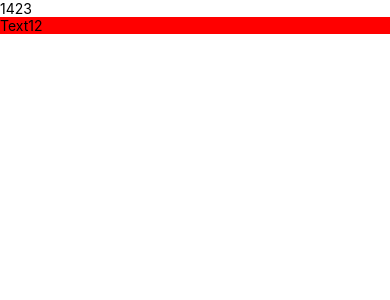
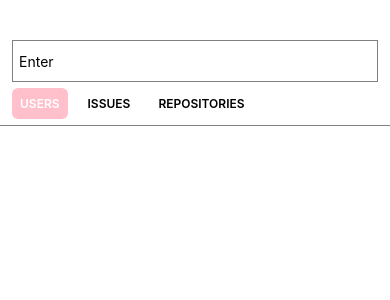
Before and after one commit to NarekChang/GitHubSearch, a React Native app: screen / in a window 390 px wide. Shown: the top 300 px of the page. Built offline with nearby package versions, Linux system fonts and the light colour scheme.

Commit message:
send request

```diff
--- a/src/App.js
+++ b/src/App.js
@@ -1,5 +1,5 @@
 import React from "react";
-import { SafeAreaView, Text } from "react-native";
+import { SafeAreaView } from "react-native";
 
 import MainScrn from "./screens/MainScrn";
 import MainProvider from "./providers/MainProvider";
@@ -7,7 +7,6 @@ import MainProvider from "./providers/MainProvider";
 const App = () => {
   return (
     <SafeAreaView>
-      <Text>1423</Text>
       <MainProvider>
         <MainScrn />
       </MainProvider>
--- /dev/null
+++ b/src/api.js
@@ -0,0 +1,24 @@
+import axios from "axios";
+import { sort, searchUrl } from "./vars";
+
+const EmptyResult = {
+  items: [],
+  total_count: 0
+};
+
+export const searchRequest = async (mode = "users", query = "", page = 1) => {
+  try {
+    const res = await axios.get(
+      `${searchUrl}/${mode}?q=${query}&${sort}&page=${page}`
+    );
+
+    const { data = {} } = res;
+    const { total_count = 0, items = [] } = data;
+
+    return { items, total_count };
+  } catch (e) {
+    console.log(e);
+
+    return EmptyResult;
+  }
+};
--- /dev/null
+++ b/src/components/List.js
@@ -0,0 +1,14 @@
+import React, { useContext } from "react";
+import { View, Text } from "react-native";
+
+import MainContext from "../hooks/MainContext";
+
+export default function List() {
+  const { items } = useContext(MainContext);
+
+  const renderItem = (item) => {
+    return <Text key={item.id}>{item.id}</Text>;
+  };
+
+  return <View>{items.map(renderItem)}</View>;
+}
--- /dev/null
+++ b/src/components/ModeSelector.js
@@ -0,0 +1,73 @@
+import React, { useContext, useState } from "react";
+import {
+  Animated,
+  StyleSheet,
+  TouchableOpacity,
+  Text,
+  Easing
+} from "react-native";
+
+import MainContext from "../hooks/MainContext";
+
+export default function ModeSelector({ value = "" }) {
+  const { mode, setMode, getItems } = useContext(MainContext);
+  const [animatedValue] = useState(new Animated.Value(0));
+
+  const onToggle = () => {
+    setMode(value);
+
+    getItems();
+  };
+
+  const animStart = () => {
+    Animated.timing(animatedValue, {
+      toValue: 1,
+      duration: 100,
+      easing: Easing.ease,
+      useNativeDriver: false
+    }).start();
+  };
+
+  const animEnd = () => {
+    Animated.timing(animatedValue, {
+      toValue: 0,
+      duration: 100,
+      easing: Easing.ease,
+      useNativeDriver: false
+    }).start();
+  };
+
+  const scale = animatedValue.interpolate({
+    inputRange: [0, 1],
+    outputRange: [1, 0.9]
+  });
+
+  const color = value === mode ? "#fff" : "#000";
+  const backgroundColor = value === mode ? "pink" : "transparent";
+
+  return (
+    <Animated.View style={{ transform: [{ scale }] }}>
+      <TouchableOpacity
+        onPress={onToggle}
+        onPressIn={animStart}
+        onPressOut={animEnd}
+        activeOpacity={1}
+        style={[s.wrap, { backgroundColor }]}
+      >
+        <Text style={[s.label, { color }]}>{value.toUpperCase()}</Text>
+      </TouchableOpacity>
+    </Animated.View>
+  );
+}
+
+const s = StyleSheet.create({
+  wrap: {
+    margin: 6,
+    borderRadius: 6,
+    padding: 8
+  },
+  label: {
+    fontSize: 12,
+    fontWeight: "600"
+  }
+});
--- a/src/components/SearchInput.js
+++ b/src/components/SearchInput.js
@@ -1,14 +1,61 @@
-import React from "react";
-import { View, Text, StyleSheet } from "react-native";
+import React, { useState, useContext } from "react";
+import { View, StyleSheet, TextInput } from "react-native";
+
+import { MODES } from "../vars";
+import ModeSelector from "./ModeSelector";
+import MainContext from "../hooks/MainContext";
+
+const TYPING_DURATION = 200;
 
 export default function SearchInput() {
+  const { getItems, query, setQuery } = useContext(MainContext);
+
+  const [typingTimeout, setTypingTimeout] = useState(0);
+
+  const renderCheckbox = (item = "") => (
+    <ModeSelector key={item} value={item} />
+  );
+
+  const sendRequest = (query) => () => getItems({ query });
+
+  const changeQuery = (nQuery) => {
+    if (typingTimeout) clearTimeout(typingTimeout);
+
+    setQuery(nQuery);
+
+    setTypingTimeout(setTimeout(sendRequest(nQuery), TYPING_DURATION));
+  };
+
   return (
     <View style={s.main}>
-      <Text>Text12</Text>
+      <TextInput
+        value={query}
+        placeholder="Enter"
+        style={s.textInput}
+        onChangeText={changeQuery}
+      />
+
+      <View style={s.modesWrap}>{MODES.map(renderCheckbox)}</View>
     </View>
   );
 }
 
 const s = StyleSheet.create({
-  main: {}
+  main: {
+    paddingHorizontal: 12,
+    paddingTop: 40,
+    borderBottomWidth: 1,
+    borderBottomColor: "grey"
+  },
+  modesWrap: {
+    marginLeft: -6,
+    flexDirection: "row",
+    justifyContent: "flex-start"
+  },
+  textInput: {
+    paddingHorizontal: 6,
+    height: 42,
+    borderWidth: 1,
+    borderColor: "grey"
+  }
 });
--- a/src/hooks/MainContext.ts
+++ b/src/hooks/MainContext.ts
@@ -1,8 +1,16 @@
 import { createContext } from "react";
+import { MODES } from "../vars";
 
 export default createContext({
+  query: 1,
+  setQuery: (query) => {},
+  mode: MODES[0],
+  setMode: (mode) => {},
+  page: 1,
+  setPage: (page) => {},
   items: [],
-  setItems: (items) => {
-    console.log(items);
-  }
+  setItems: (items) => {},
+  totalCount: 0,
+  setTotalCount: (totalCount) => {},
+  getItems: (newConfig) => {}
 });
--- a/src/providers/MainProvider.tsx
+++ b/src/providers/MainProvider.tsx
@@ -1,12 +1,47 @@
 import React, { useState } from "react";
+
+import { MODES } from "../vars";
+import { searchRequest } from "../api";
 import MainContext from "../hooks/MainContext";
 
 export default function MainProvider({ children }) {
+  const [page, setPage] = useState(1);
+  const [mode, setMode] = useState(MODES[0]);
   const [items, setItems] = useState([]);
+  const [query, setQuery] = useState("");
+  const [totalCount, setTotalCount] = useState(0);
+
+  const getItems = async (newConfig = {}) => {
+    const config = {
+      page,
+      mode,
+      query,
+      ...newConfig
+    };
+
+    const { page: nPage, mode: nMode, query: nQuery } = config;
+
+
+    const res = await searchRequest(nMode, nQuery, nPage);
+
+    const { total_count = 0, items = [] } = res;
+
+    setItems(items);
+    setTotalCount(total_count);
+  };
 
   const state = {
+    mode,
+    setMode,
+    page,
+    setPage,
+    query,
+    setQuery,
     items,
-    setItems
+    setItems,
+    totalCount,
+    setTotalCount,
+    getItems
   };
 
   return <MainContext.Provider value={state}>{children}</MainContext.Provider>;
--- a/src/screens/MainScrn.js
+++ b/src/screens/MainScrn.js
@@ -1,18 +1,18 @@
 import React from "react";
 import { View, StyleSheet } from "react-native";
 
+import List from "../components/List";
 import SearchInput from "../components/SearchInput";
 
 export default function MainScrn() {
   return (
     <View style={s.main}>
       <SearchInput />
+      <List />
     </View>
   );
 }
 
 const s = StyleSheet.create({
-  main: {
-    backgroundColor: "red"
-  }
+  main: {}
 });
--- /dev/null
+++ b/src/utils.js
@@ -0,0 +1,4 @@
+import { useContext } from "react";
+
+import MainContext from "./hooks/MainContext";
+import { searchRequest } from "./api";
--- a/src/api/config.js
+++ b/src/vars.js
@@ -1,9 +1,7 @@
 export const baseUrl = "https://api.github.com";
-
-export const usersUrl = "/users";
-export const issuesUrl = "/issues";
-export const repositoriesUrl = "/repositories";
 
 export const searchUrl = `${baseUrl}/search`;
 
 export const sort = "sort=created&order=asc";
+
+export const MODES = ["users", "issues", "repositories"];
```
Also changed, not shown: src/api/index.js (deleted, +0 -60 lines).
